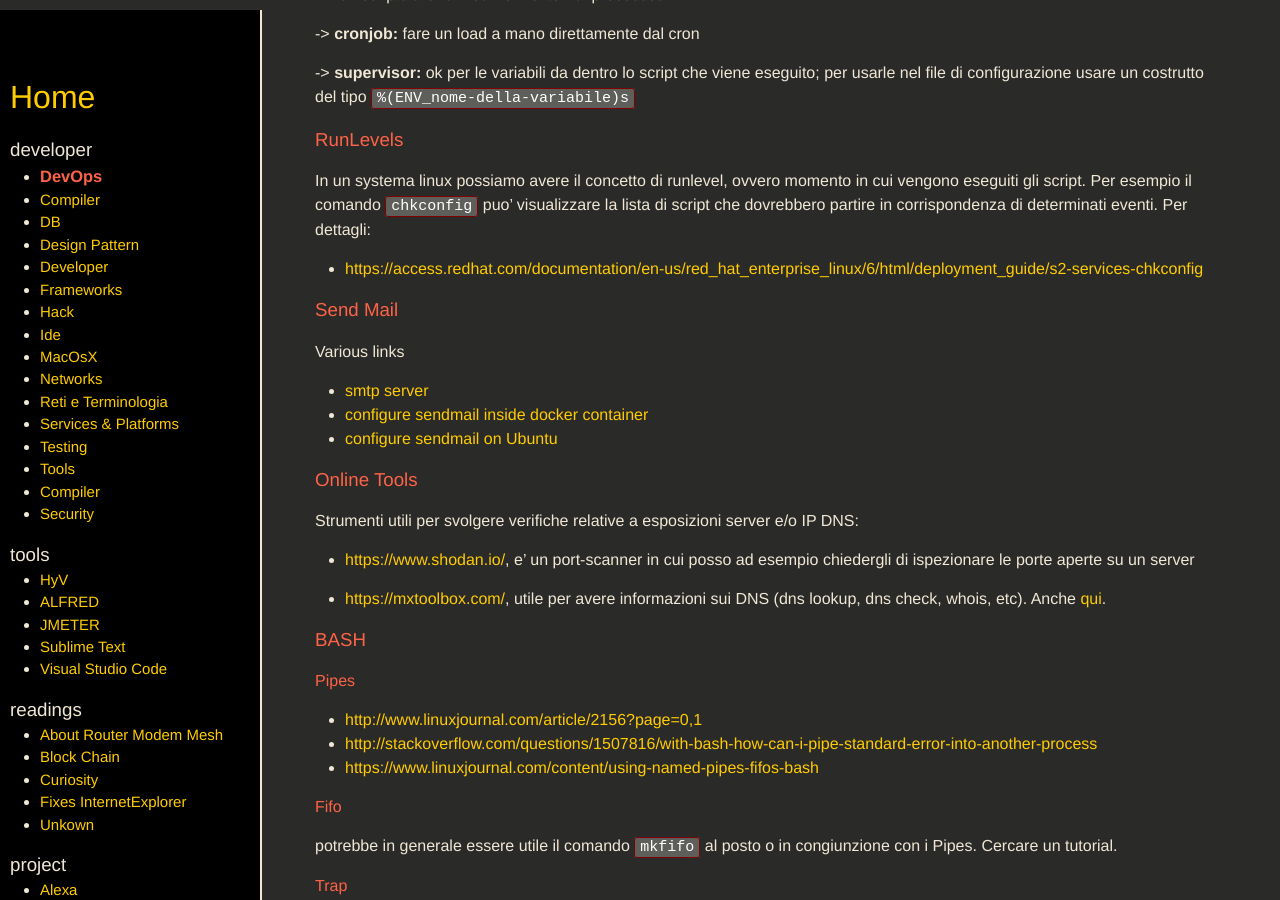
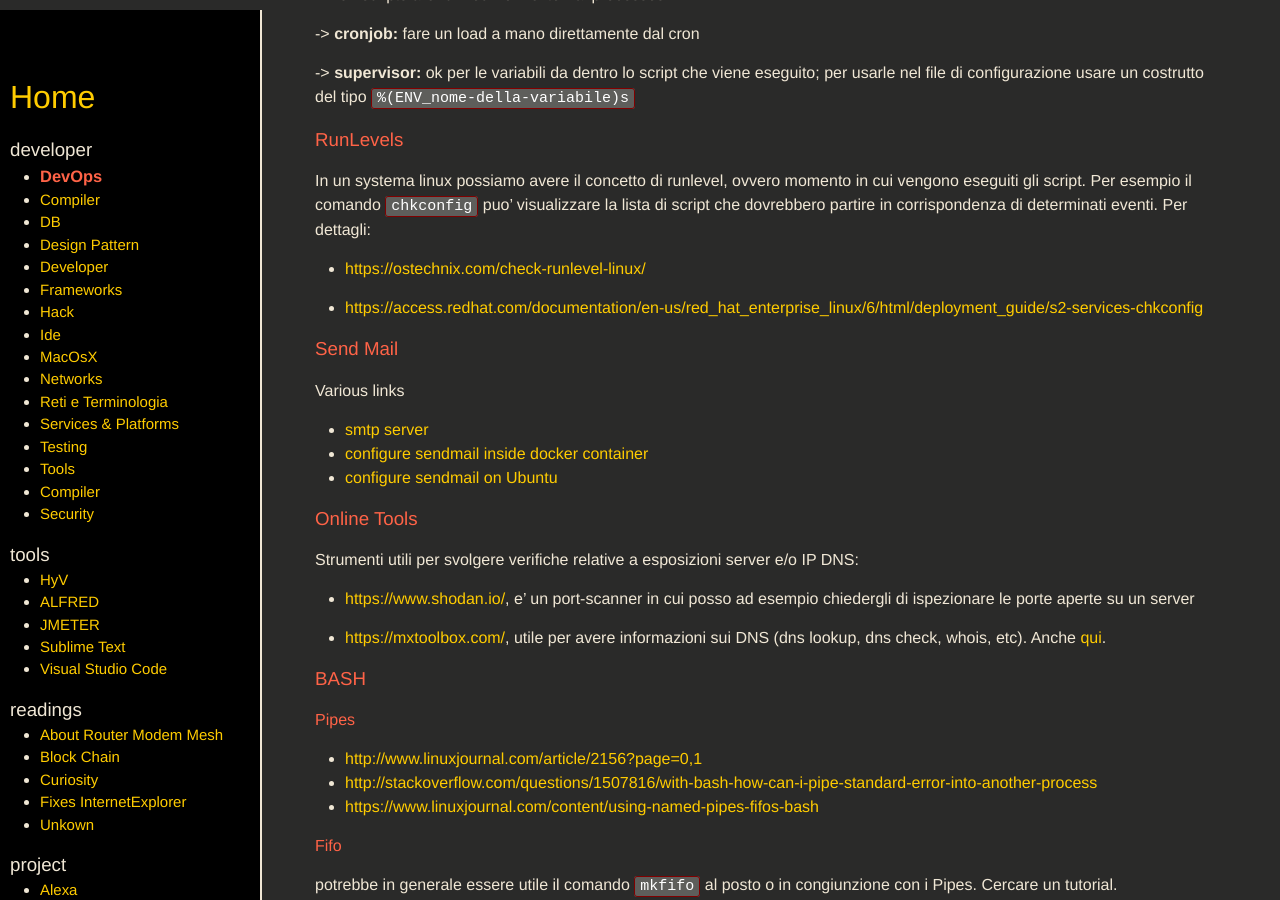
Before and after one commit to SimoSca/own-memo, a Jekyll site: the page built from _pages/developer/DevOps.md, in a window 1280 px wide and 900 px high, scrolled down 1160 px. Built offline with Jekyll 4.4.1, drawn with Linux system fonts in a browser that asks for light colours; nearby versions of some CDN libraries; some of the changed lines change nothing that is shown.

Commit message:
[devops] added note

```diff
--- a/_pages/developer/DevOps.md
+++ b/_pages/developer/DevOps.md
@@ -69,6 +69,8 @@ When scripts are runned from external processes:
 In un systema linux possiamo avere il concetto di runlevel, ovvero momento in cui vengono eseguiti gli script.
 Per esempio il comando `chkconfig` puo' visualizzare la lista di script che dovrebbero partire in corrispondenza di determinati eventi.
 Per dettagli:
+
+- [https://ostechnix.com/check-runlevel-linux/](https://ostechnix.com/check-runlevel-linux/)
 
 - [https://access.redhat.com/documentation/en-us/red_hat_enterprise_linux/6/html/deployment_guide/s2-services-chkconfig](https://access.redhat.com/documentation/en-us/red_hat_enterprise_linux/6/html/deployment_guide/s2-services-chkconfig)
 
```
